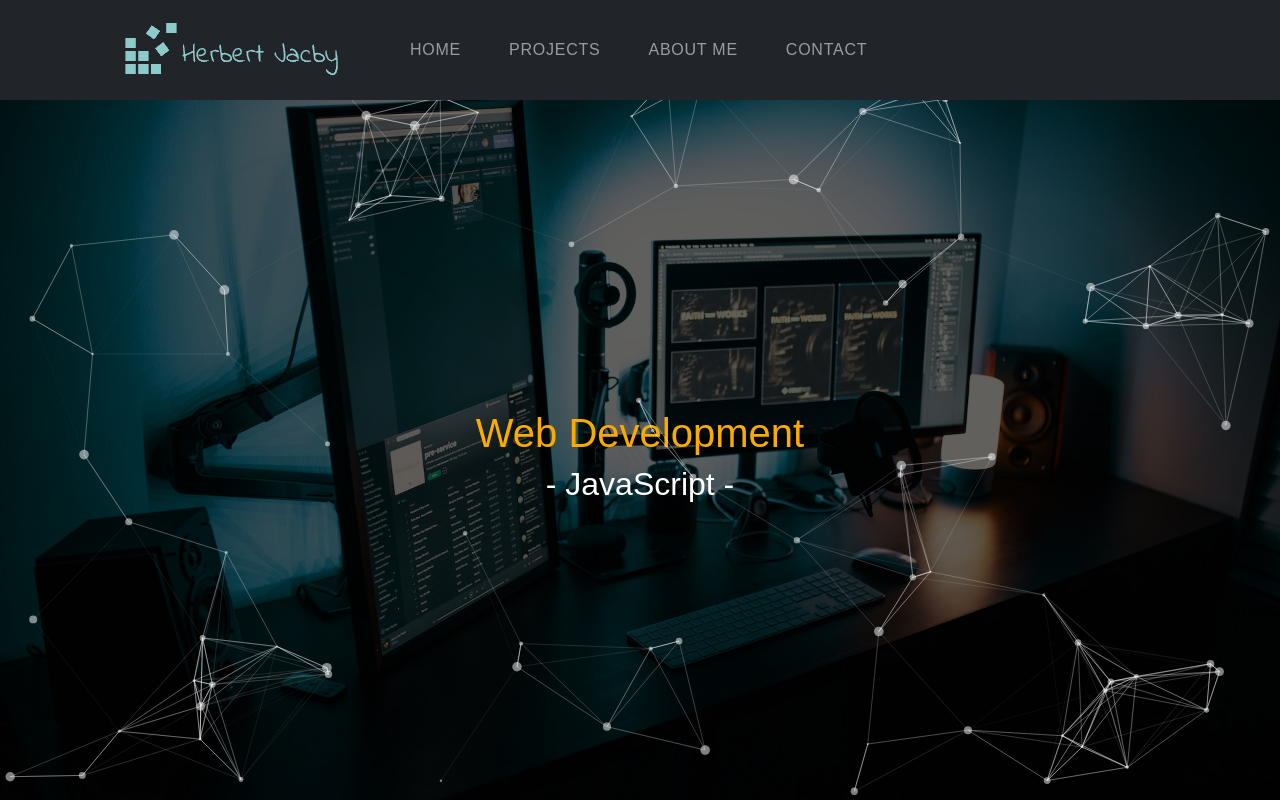
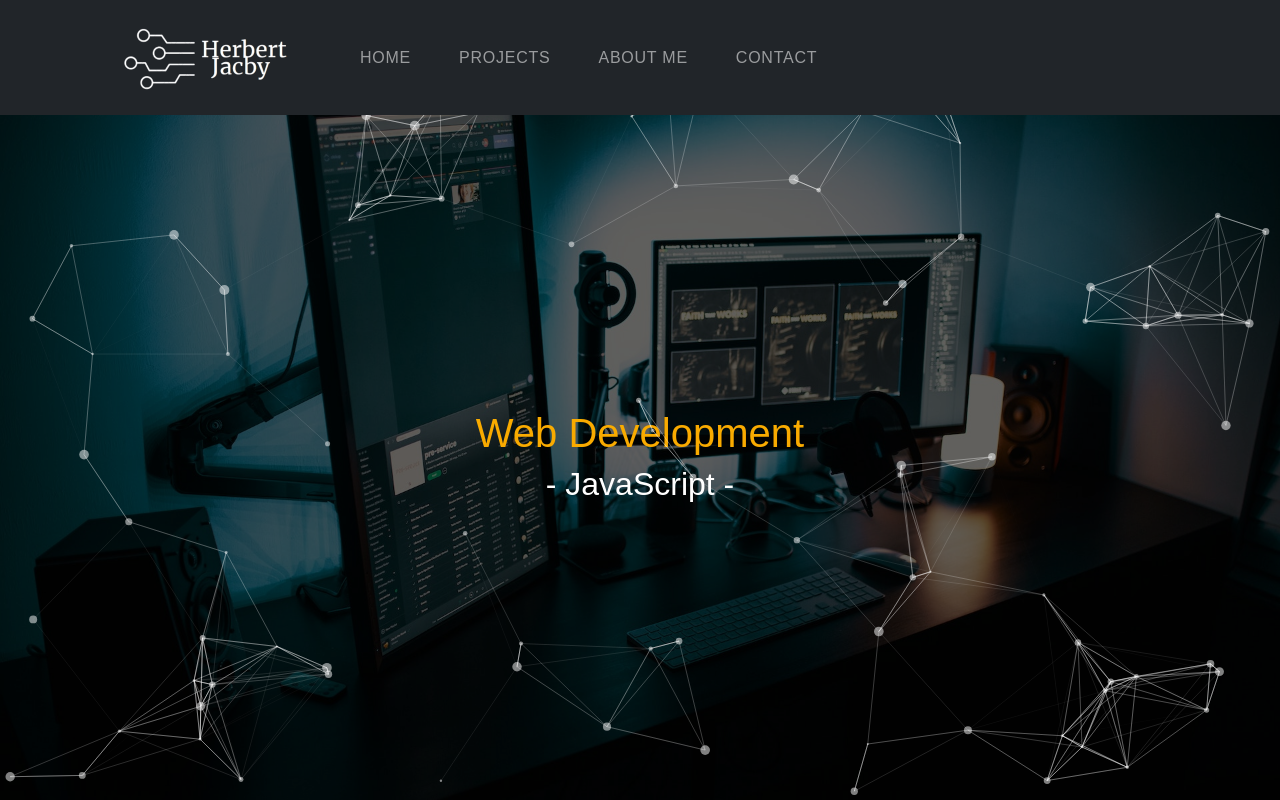
Before and after one commit to HerbertCJ/portfolio-react, a React (Create React App) app: page / in a window 1280 px wide. Shown: the top 800 px of the page. Built offline with nearby package versions, Linux system fonts and the light colour scheme.

Commit message:
update nav

```diff
--- a/src/components/Navbar.js
+++ b/src/components/Navbar.js
@@ -1,7 +1,7 @@
 import Container from 'react-bootstrap/Container';
 import Nav from 'react-bootstrap/Nav';
 import Navbar from 'react-bootstrap/Navbar';
-import logo from '../images/logo2.png'
+import logo from '../images/logo.png'
 
 function MyNavbar() {
   return (
@@ -10,7 +10,7 @@ function MyNavbar() {
         <Container>
           <Navbar.Brand>
           <Nav.Link href='#home' className='nav-link' eventKey="1">
-            <img src={logo} alt="logo" className='logo-img' />
+            <img src={logo} alt="logo" />
           </Nav.Link>
           </Navbar.Brand>
           <Navbar.Toggle aria-controls="responsive-navbar-nav" />
--- a/src/index.css
+++ b/src/index.css
@@ -39,12 +39,6 @@ button:hover {
   position: relative;
   z-index: 99;
 }
-
-.logo-img {
-  padding: 10px;
-}
-
-
 
 /* Menu Links */
 
```
Also changed, not shown: src/images/logo.png, src/images/logo2.png (deleted).
